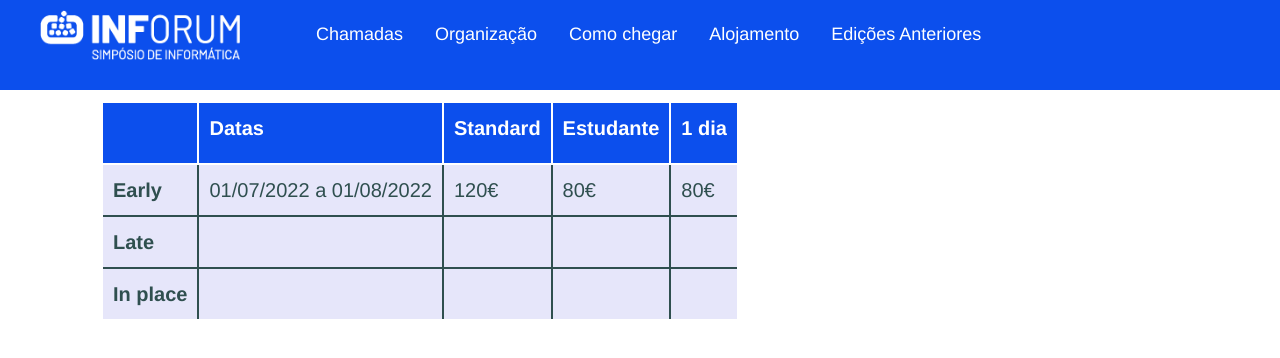
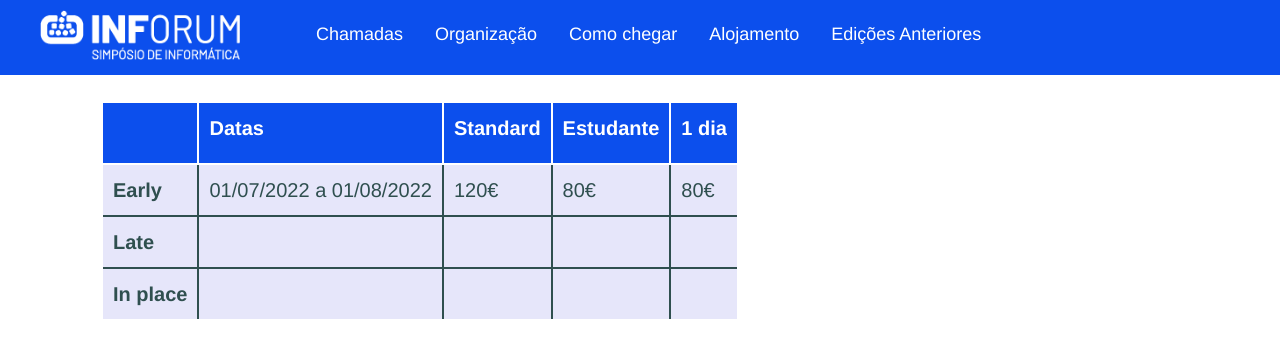
Before and after one commit to h4g0/Inforum2023, a React (Create React App) app: page /Registration in a window 1280 px wide. Shown: the top 358 px of the page. Built offline with nearby package versions, Linux system fonts and the light colour scheme.

Commit message:
smaller header

```diff
--- a/src/Main/Main.css
+++ b/src/Main/Main.css
@@ -119,7 +119,7 @@ p{
     overflow: hidden;
     position: fixed;
     top: 0px;
-    height: 90px;
+    height: 75px;
     display: flex;
     justify-content: left;
     width: 100%;
```
